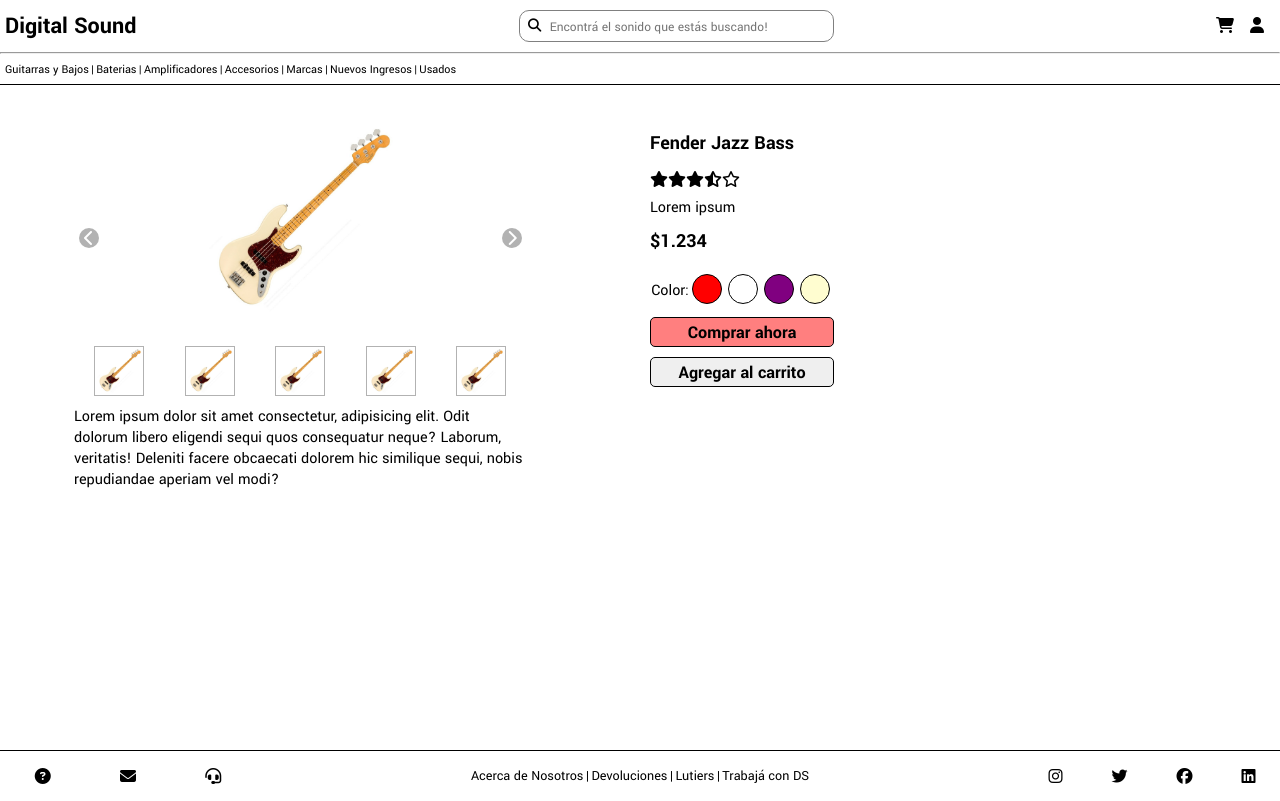
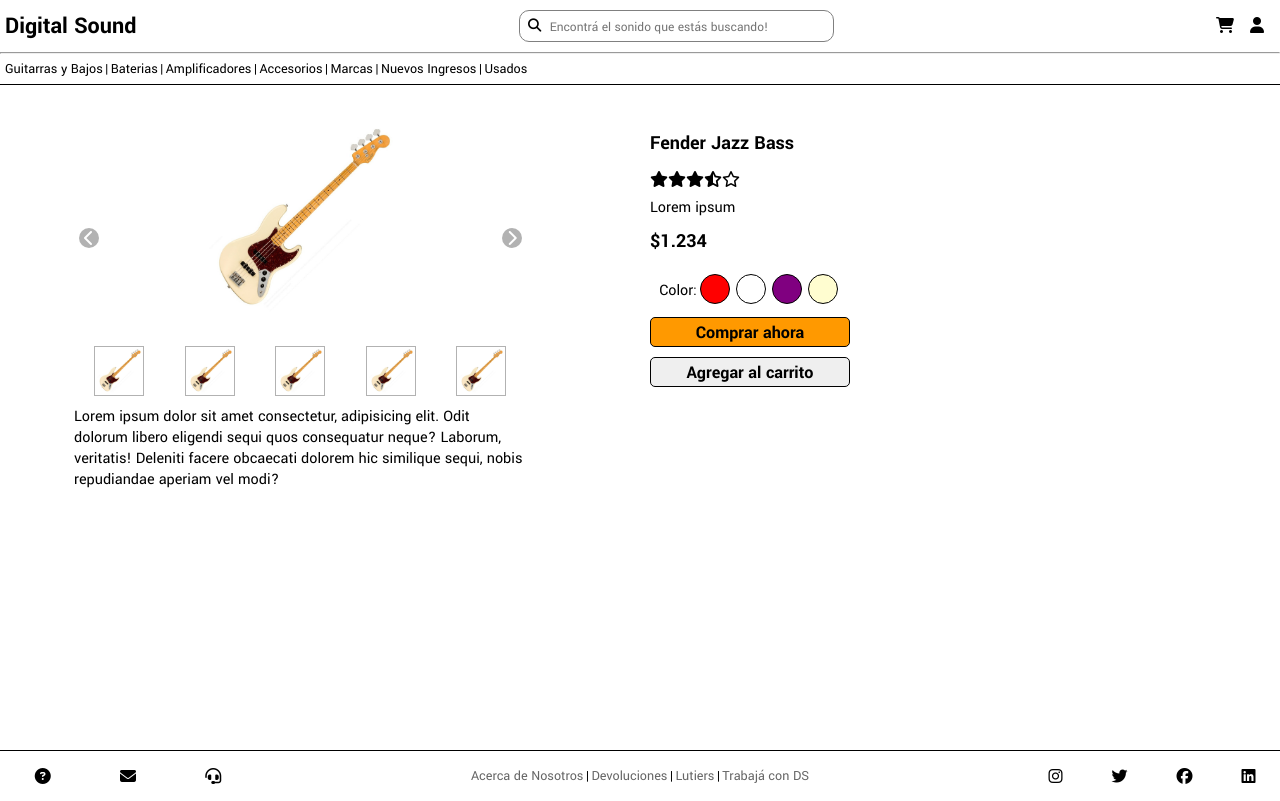
Before and after one commit to ramoncarafi/grupo_1_digitalSound, a website: page views/detalle-de-producto.html in a window 1280 px wide. Drawn offline with Linux system fonts and the light colour scheme; files whose address does not match are found by name.

Commit message:
Pulir estilos pre-entrega

```diff
--- a/public/css/carrito-styles.css
+++ b/public/css/carrito-styles.css
@@ -60,7 +60,7 @@
     margin: auto;
     width: 100%;
     height: 30px;
-    background-color: rgba(255,0,0,0.5);
+    background-color: #FF9900;
     border: solid 1px #000;
     border-radius: 5px;
     flex-grow: 1;
@@ -191,6 +191,7 @@
         padding: 10px;
         margin-top:20px;
         border: solid 2px #000;
+        border-radius: 5px;
         display: flex;
         flex-direction: column;
         flex-wrap: nowrap;
--- a/public/css/detalle-styles.css
+++ b/public/css/detalle-styles.css
@@ -121,7 +121,7 @@
 }
 
 .buy-now{
-    background-color: rgba(255,0,0,0.5);
+    background-color: #FF9900;
 }
 
 @media (min-width: 768px) {
@@ -163,6 +163,14 @@
         width: 70%;
     }
 
+    .color-select {
+        min-width: 200px;
+    }
+
+    main button{
+        min-width: 200px;
+    }
+
     .summary-box{
         position: absolute;
         left: 50%;
--- a/public/css/header-footer-styles.css
+++ b/public/css/header-footer-styles.css
@@ -105,7 +105,6 @@
 footer{
     height: 50px;
     flex-shrink: 0;
-    width:100vw;
     background-color: #FFF;
     z-index: 1;
     border-top: 1px solid black;
@@ -165,7 +164,7 @@
     display: none;
     align-items:center;
     justify-content:left;
-    font-size: 12px;
+    font-size: 14px;
 
 }
 
@@ -183,7 +182,7 @@
 
 .footer-center a{
     margin-inline: 2px;
-    color: black;
+    color: #666;
     text-decoration: none;
 }
 
--- a/public/css/index-styles.css
+++ b/public/css/index-styles.css
@@ -161,6 +161,7 @@
         display: flex;
         justify-content: center;
         flex-wrap: wrap;
+        overflow: none;
     }
 
     .popular-items i{
--- a/public/css/login-styles.css
+++ b/public/css/login-styles.css
@@ -54,6 +54,8 @@
 div.control-formulario input,button{
     margin: 2px;
     width: 60%;
+    border-width: 1px;
+    border-radius: 5px;
 }
 
 .control-formulario--remember {
--- a/public/css/register-styles.css
+++ b/public/css/register-styles.css
@@ -57,6 +57,8 @@
 div.control-formulario input,button{
     margin: 2px;
     width: 60%;
+    border-width: 1px;
+    border-radius: 5px;
 }
 
 .control-formulario--name-surname{
```
